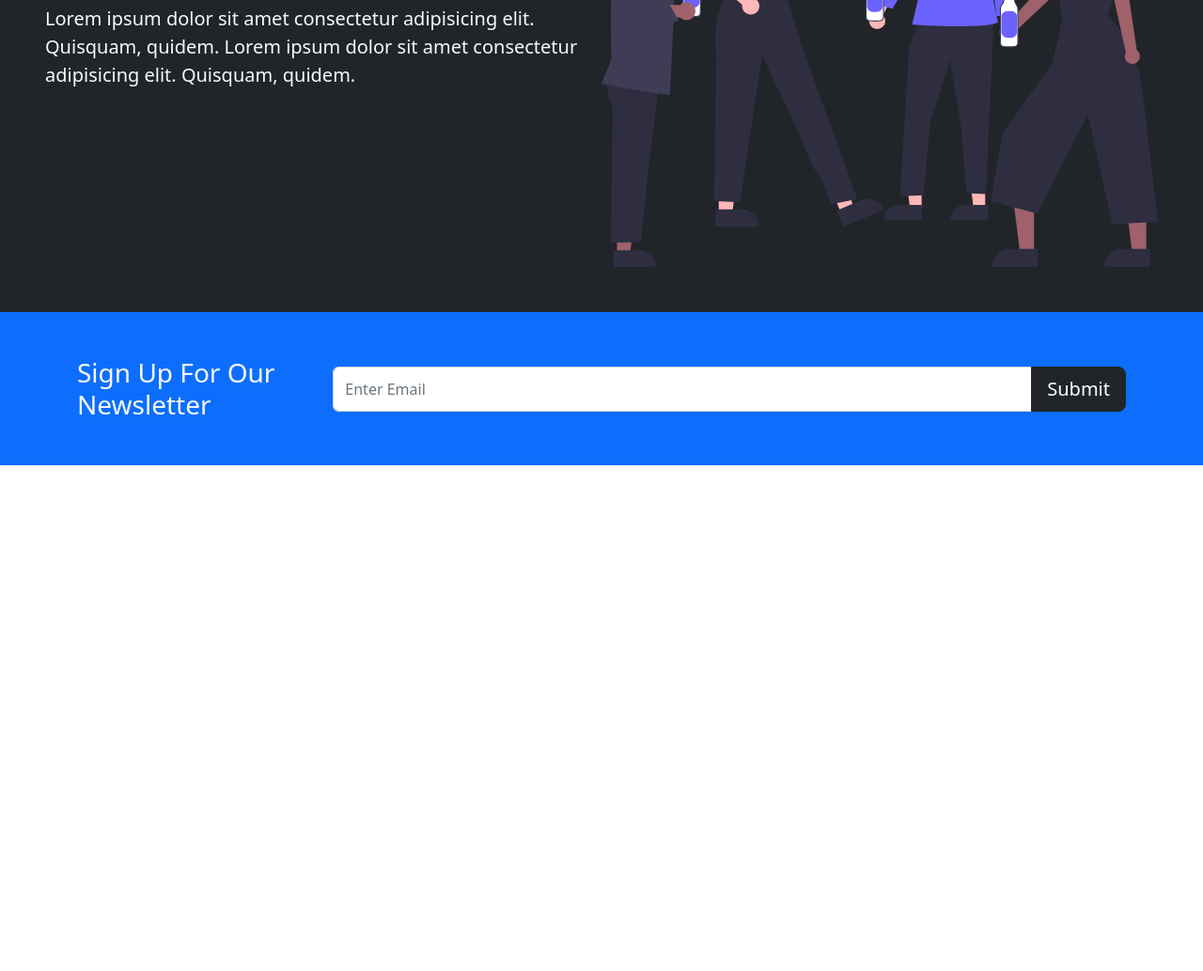
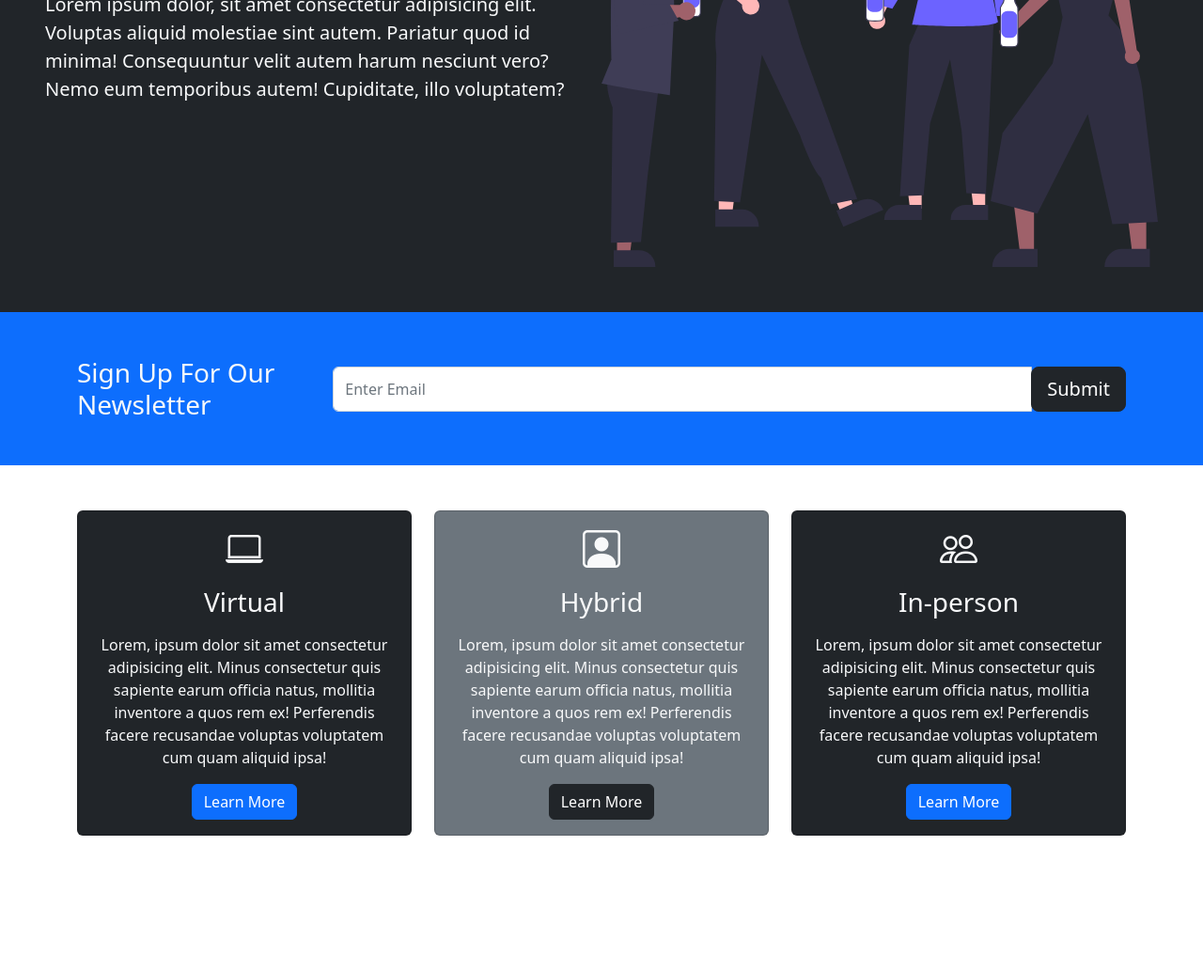
Before and after one commit to jerwinsauco/Bar, a plain HTML site: page index.html in a window 1280 px wide. Shown: the part 352-1385 px from the top of the page at 94% size. Before the commit the page ends 847 px from the top, so only its background shows below. Drawn offline with nearby package versions, Linux system fonts and the light colour scheme.

Commit message:
box section done

```diff
--- a/index.html
+++ b/index.html
@@ -8,6 +8,7 @@
     <link rel="stylesheet" src="assets/styles.css">
     <link href="https://cdn.jsdelivr.net/npm/bootstrap@5.2.0/dist/css/bootstrap.min.css" rel="stylesheet"
         integrity="sha384-gH2yIJqKdNHPEq0n4Mqa/HGKIhSkIHeL5AyhkYV8i59U5AR6csBvApHHNl/vI1Bx" crossorigin="anonymous">
+    <link rel="stylesheet" href="https://cdn.jsdelivr.net/npm/bootstrap-icons@1.3.0/font/bootstrap-icons.css">
 </head>
 
 <body>
@@ -16,12 +17,7 @@
         <div class="container">
             <a class="navbar-brand" href="#">Wei Brand Logo</a>
 
-            <button
-                class="navbar-toggler"
-                type="button"
-                data-bs-toggle="collapse"
-                data-bs-target="#navmenu"
-            >
+            <button class="navbar-toggler" type="button" data-bs-toggle="collapse" data-bs-target="#navmenu">
                 <span class="navbar-toggler-icon"></span>
             </button>
 
@@ -49,15 +45,15 @@
     </nav>
 
     <!-- Hero Section -->
-    <section class="bg-dark text-light p-5 text-center text-sm-start">
+    <section class="bg-dark text-light p-5 text-center text-sm-start pt-5">
         <div class="container"></div>
         <div class="d-sm-flex align-items-center justify-content-between">
             <div>
                 <h1>Bar and<span class="text-warning"> Chill</span></h1>
                 <p class="lead my-4">
-                        Lorem ipsum dolor sit amet consectetur adipisicing elit.
-                        Quisquam, quidem. Lorem ipsum dolor sit amet consectetur adipisicing elit.
-                        Quisquam, quidem.
+                    Lorem ipsum dolor, sit amet consectetur adipisicing elit. Voluptas aliquid molestiae sint autem.
+                    Pariatur quod id minima! Consequuntur velit autem harum nesciunt vero? Nemo eum temporibus autem!
+                    Cupiditate, illo voluptatem?
                 </p>
                 <!-- Optional Button below this box container
                     <button class="btn btn-primary btn-lg">Reservation</button> -->
@@ -73,18 +69,70 @@
                 <h3 class="mb-3 mb-md-0">Sign Up For Our Newsletter</h3>
 
                 <div class="input-group news-input">
-                    <input type="text" class="form-control" placeholder="Enter Email"/>
+                    <input type="text" class="form-control" placeholder="Enter Email" aria-label="Recipient's username"
+                        aria-describedby="basic-addon2">
+                    <div class="input-group-append">
                         <button class="btn btn-dark btn-lg" type="button">Submit</button>
                     </div>
-
+                </div>
 
             </div>
+        </div>
+    </section>
 
+    <!-- Boxes -->
+    <section class="p-5">
+        <div class="container">
+            <div class="row text-center">
+                <div class="col-md">
+                    <div class="card bg-dark text-light">
+                        <div class="card-body text-center">
+                            <div class="h1 mb-3">
+                                <i class="bi bi-laptop"></i>
+                            </div>
+                            <h3 class="card-title mb-3">Virtual</h3>
+                            <p class="card-text">
+                                Lorem, ipsum dolor sit amet consectetur adipisicing elit. Minus consectetur quis sapiente earum officia natus, mollitia inventore a quos rem ex! Perferendis facere recusandae voluptas voluptatem cum quam aliquid ipsa!
+                            </p>
+                            <a href="#" class="btn btn-primary">Learn More</a>
+                        </div>
+                    </div>
+                </div>
+                <div class="col-md">
+                    <div class="card bg-secondary text-light">
+                        <div class="card-body text-center">
+                            <div class="h1 mb-3">
+                                <i class="bi bi-person-square"></i>
+                            </div>
+                            <h3 class="card-title mb-3">Hybrid</h3>
+                            <p class="card-text">
+                                Lorem, ipsum dolor sit amet consectetur adipisicing elit. Minus consectetur quis sapiente earum officia natus, mollitia inventore a quos rem ex! Perferendis facere recusandae voluptas voluptatem cum quam aliquid ipsa!
+                            </p>
+                            <a href="#" class="btn btn-dark">Learn More</a>
+                        </div>
+                    </div>
+                </div>
+                <div class="col-md">
+                    <div class="card bg-dark text-light">
+                        <div class="card-body text-center">
+                            <div class="h1 mb-3">
+                                <i class="bi bi-people"></i>
+                            </div>
+                            <h3 class="card-title mb-3">In-person</h3>
+                            <p class="card-text">
+                                Lorem, ipsum dolor sit amet consectetur adipisicing elit. Minus consectetur quis sapiente earum officia natus, mollitia inventore a quos rem ex! Perferendis facere recusandae voluptas voluptatem cum quam aliquid ipsa!
+                            </p>
+                            <a href="#" class="btn btn-primary">Learn More</a>
+                        </div>
+                    </div>
+                </div>
+            </div>
+        </div>
+    </section>
 
+    <!-- Learn Section -->
+    <section id="" class="p-5"></section>
 
-        </div>
-
-    </section>
     <script src="https://cdn.jsdelivr.net/npm/bootstrap@5.2.0/dist/js/bootstrap.bundle.min.js"
         integrity="sha384-A3rJD856KowSb7dwlZdYEkO39Gagi7vIsF0jrRAoQmDKKtQBHUuLZ9AsSv4jD4Xa"
         crossorigin="anonymous"></script>
```
Also changed, not shown: assets/styles.css (deleted, +0 -11 lines). Lines whose indentation alone changed are shown as unchanged.
